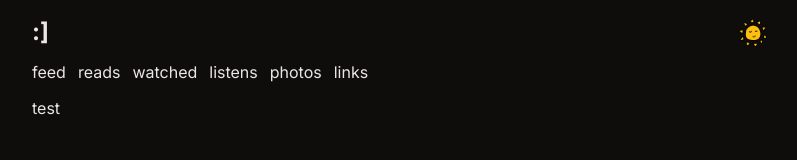
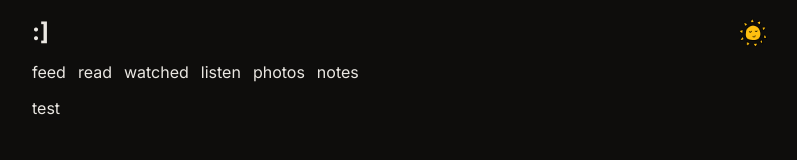
Before and after one commit to enkhhus1en/october08, a Next.js app: page / in a window 1280 px wide. Shown: the top 160 px of the page, without its empty margins (240-1037 px from the left). Built offline with nearby package versions, Linux system fonts and the light colour scheme.

Commit message:
minor layout changes

```diff
--- a/src/app/components/header.tsx
+++ b/src/app/components/header.tsx
@@ -32,7 +32,7 @@ export const Header = () => {
           onClick={() => setTheme(theme === "light" ? "dark" : "light")}
         />
       </div>
-      <div className="flex justify-start items-center gap-3 py-3">
+      <div className="flex flex-wrap justify-start items-center gap-x-2 sm:gap-x-3 py-3 max-w-xs sm:flex-nowrap sm:gap-4">
         {navs.map((nav: any, index: number) => (
           <Link
             href={nav.link}
--- a/src/app/constants/layout-constants.ts
+++ b/src/app/constants/layout-constants.ts
@@ -6,7 +6,7 @@ const navs = [
     link: "/",
   },
   {
-    name: "reads",
+    name: "read",
     link: "/read",
   },
   {
@@ -14,7 +14,7 @@ const navs = [
     link: "/watched",
   },
   {
-    name: "listens",
+    name: "listen",
     link: "/music",
   },
   {
@@ -22,9 +22,13 @@ const navs = [
     link: "/photos",
   },
   {
-    name: "links",
-    link: "/links",
+    name: "notes",
+    link: "/text",
   },
+  // {
+  //   name: "links",
+  //   link: "/links",
+  // },
 ];
 
 export { smile, navs };
```
